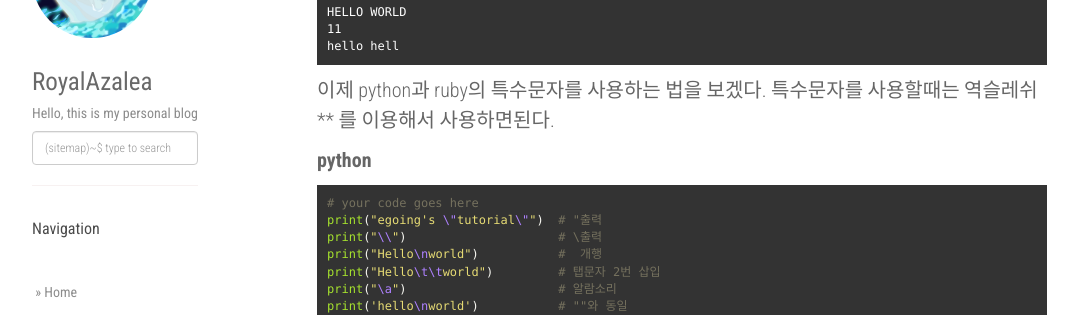
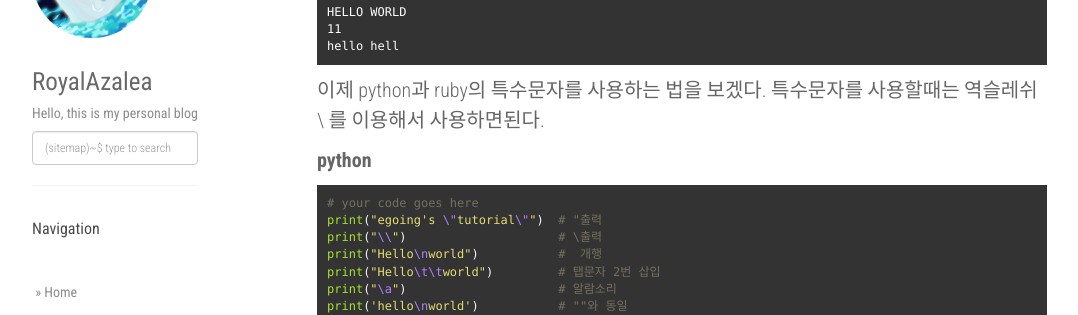
Before and after one commit to RoyalAzalea/RoyalAzalea.github.io, a Jekyll site: the page built from _posts/2017-01-04-python-ruby-study.md, in a window 1280 px wide and 900 px high, scrolled down 1991 px. Shown: the part 182-497 px from the top of the window, without its empty margins (53-1131 px from the left). Built offline with Jekyll 4.4.1, drawn with Linux system fonts in a browser that asks for light colours; nearby versions of some CDN libraries.

Commit message:
update_test

````diff
--- a/_posts/2017-01-04-python-ruby-study.md
+++ b/_posts/2017-01-04-python-ruby-study.md
@@ -139,7 +139,7 @@ hello hell
 ```
 
 이제 python과 ruby의 특수문자를 사용하는 법을 보겠다. 특수문자를 사용할때는
-역슬레쉬 *\* 를 이용해서 사용하면된다.
+역슬레쉬 \\ 를 이용해서 사용하면된다.
 
 **python**
 
````
